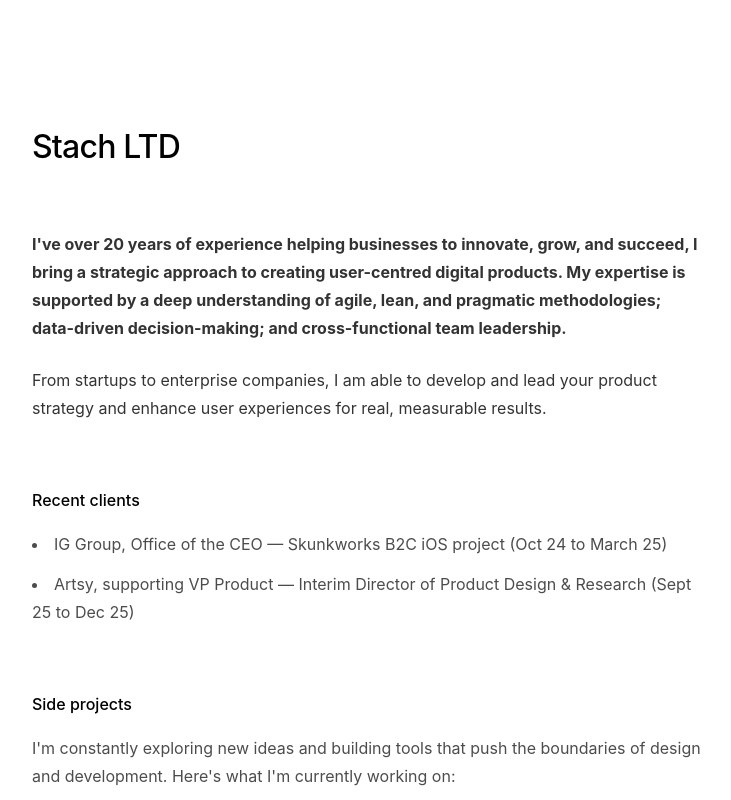
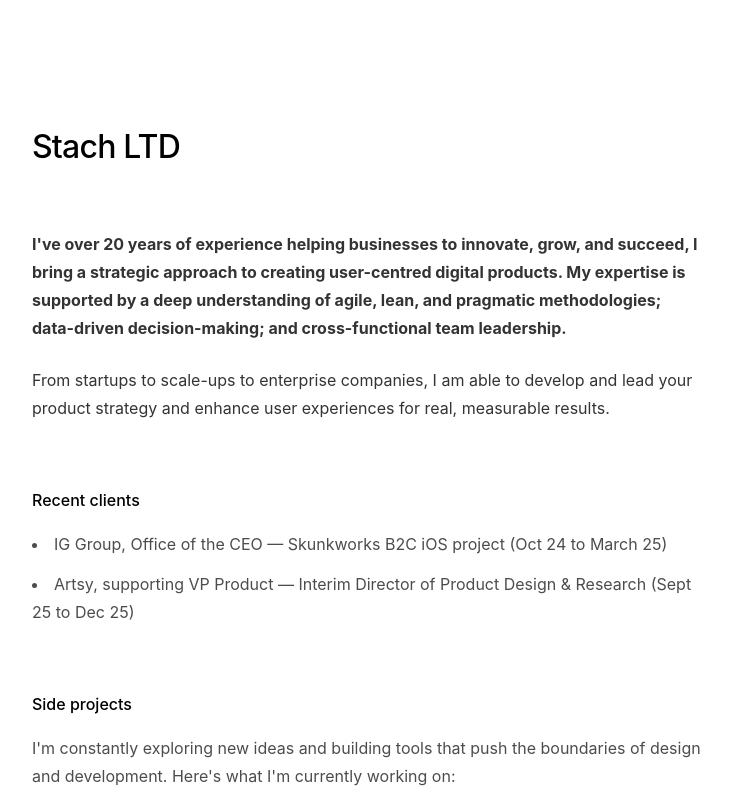
Before and after one commit to jmstach/stach-website, a React (Vite) app: page / in a window 1280 px wide. Shown: the top 800 px of the page, without its empty margins (272-1003 px from the left). Built offline with nearby package versions, Linux system fonts and the light colour scheme.

Commit message:
Copy change

```diff
--- a/src/app/App.tsx
+++ b/src/app/App.tsx
@@ -13,7 +13,7 @@
             I've over 20 years of experience helping businesses to innovate, grow, and succeed, I bring a strategic approach to creating user-centred digital products. My expertise is supported by a deep understanding of agile, lean, and pragmatic methodologies; data-driven decision-making; and cross-functional team leadership.
           </p>
           <p className="text-[1rem] leading-[1.75] text-black/80">
-            From startups to enterprise companies, I am able to develop and lead your product strategy and enhance user experiences for real, measurable results.
+            From startups to scale-ups to enterprise companies, I am able to develop and lead your product strategy and enhance user experiences for real, measurable results.
           </p>
         </div>
 
```
